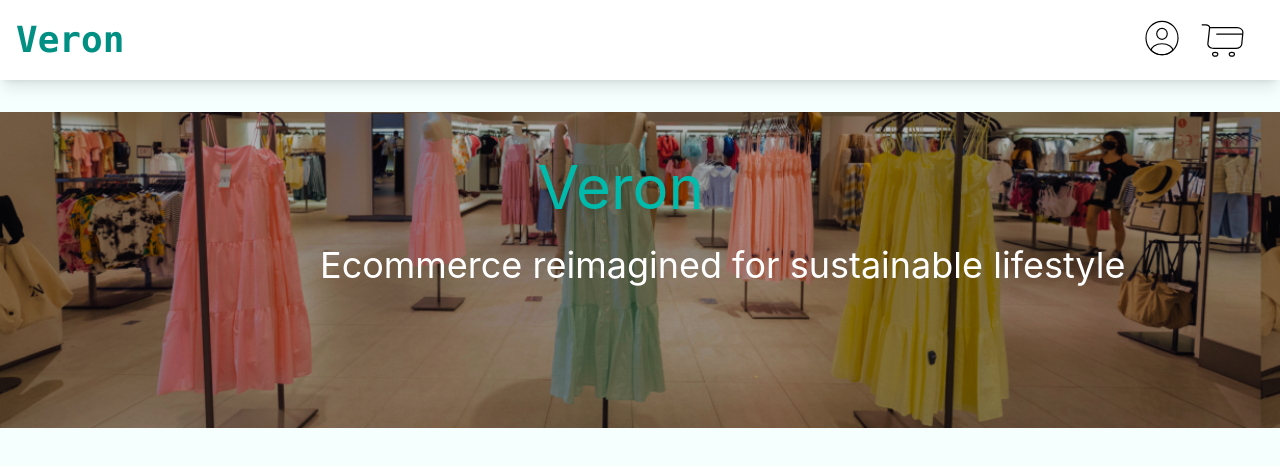
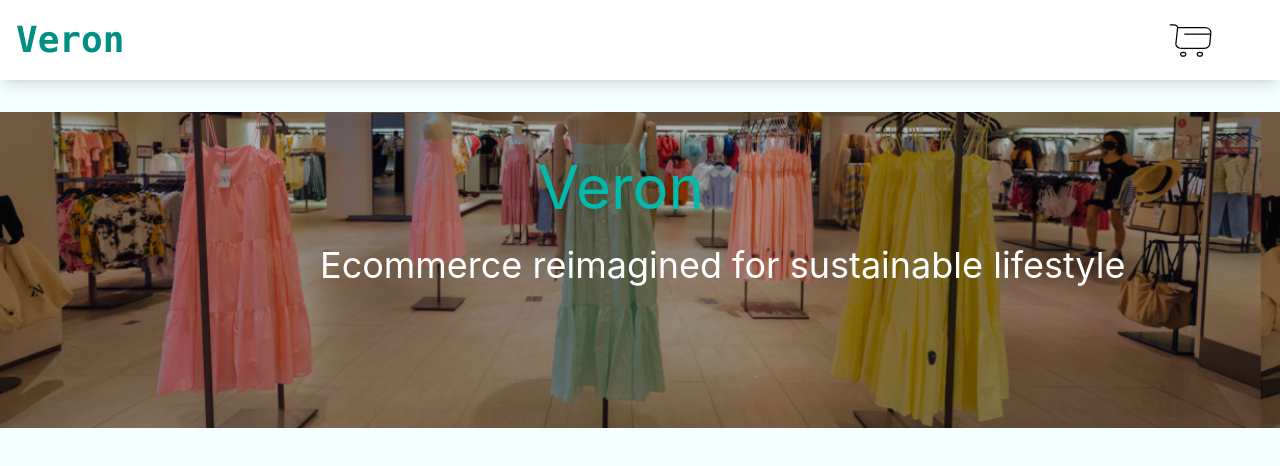
Before and after one commit to raibove/veron, a React (Create React App) app: page / in a window 1280 px wide. Shown: the top 466 px of the page. Built offline with nearby package versions, Linux system fonts and the light colour scheme; no server answers.

Commit message:
Configure toastify

```diff
--- a/package.json
+++ b/package.json
@@ -16,6 +16,7 @@
     "react-dom": "^18.2.0",
     "react-router-dom": "^6.4.3",
     "react-scripts": "5.0.1",
+    "react-toastify": "^9.1.1",
     "typescript": "^4.8.4",
     "web-vitals": "^2.1.4"
   },
--- a/src/components/Header.tsx
+++ b/src/components/Header.tsx
@@ -4,6 +4,8 @@ import { GoogleOAuthProvider, GoogleLogin } from "@react-oauth/google";
 import { useState } from "react";
 import axios, { AxiosResponse } from "axios";
 import { useNavigate } from "react-router-dom";
+import { toast } from "react-toastify";
+import "react-toastify/dist/ReactToastify.css";
 
 interface AuthResponse {
   token: string;
@@ -16,6 +18,19 @@ interface Users {
   email: string;
   avatar: string;
 }
+
+const notifyError = () => {
+  toast.error("Login to proceed!", {
+    position: "top-right",
+    autoClose: 2000,
+    hideProgressBar: false,
+    closeOnClick: true,
+    pauseOnHover: false,
+    draggable: true,
+    progress: undefined,
+    theme: "light",
+  });
+};
 
 const Header = () => {
   const [user, setUser] = useState<Users | null>(null);
@@ -52,16 +67,10 @@ const Header = () => {
       >
         Veron
       </h1>
-      <div className="mr-4 flex gap-x-4">
-        <div>
+      <div className="mr-4 flex gap-x-4 md:mr-16 md:gap-x-10">
+        {/* <div>
           <img src={User} alt="user" className="cursor-pointer" />
-        </div>
-        <img
-          src={Cart}
-          alt="cart"
-          className="cursor-pointer"
-          onClick={() => navigate("/cart")}
-        />
+        </div> */}
         {isLoggedIn === "false" ? (
           <GoogleOAuthProvider
             clientId={`${process.env.REACT_APP_GOOGLE_CLIENT_ID}`}
@@ -84,6 +93,16 @@ const Header = () => {
             Logout
           </button>
         )}
+        <img
+          src={Cart}
+          alt="cart"
+          className="cursor-pointer"
+          onClick={() => {
+            localStorage.getItem("isLoggedIn") === "true"
+              ? navigate("/cart")
+              : notifyError();
+          }}
+        />
       </div>
     </div>
   );
--- a/src/components/Landing.tsx
+++ b/src/components/Landing.tsx
@@ -2,7 +2,9 @@ import Product from "./Product";
 import LandingImage from "../assets/landing.png";
 import { useEffect, useState } from "react";
 import axios from "axios";
+import { ToastContainer } from "react-toastify";
 import Header from "./Header";
+
 const Landing = () => {
   const [electronics, setElectronics] = useState(null);
   const [jewelery, setJewelery] = useState(null);
@@ -88,6 +90,7 @@ const Landing = () => {
           <Product title="Electronics" data={electronics} />
         )}
       </div>
+      <ToastContainer />
     </div>
   );
 };
```
Also changed, not shown: 2 other files (tests, documents, lock files or other folders).
